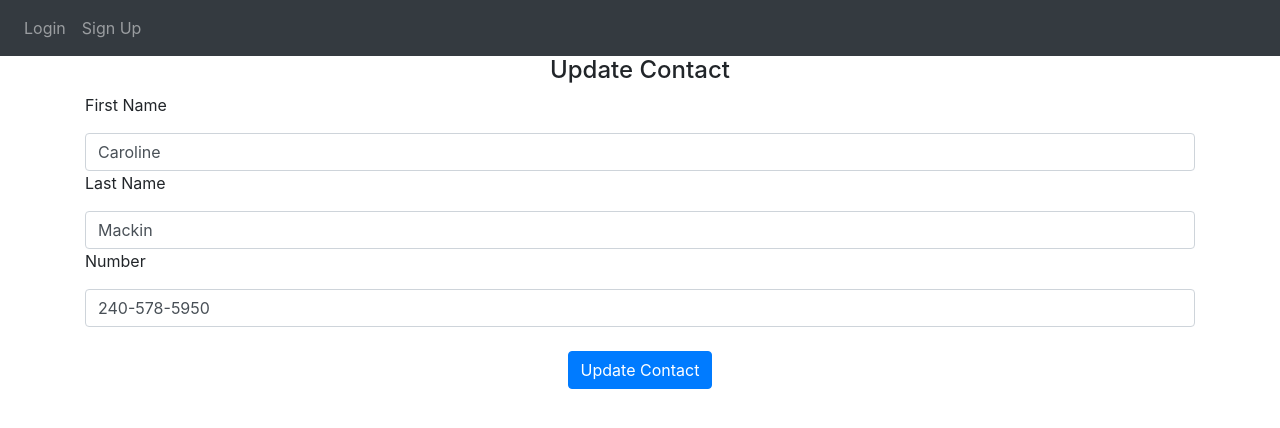
After one commit to umdkyletu/phonebook, a Flask app: page /update/2 in a window 1280 px wide. The commit adds this page. Shown: the top 428 px of the page. Run offline with Flask 3, Linux system fonts and the light colour scheme; some libraries are stand-ins or nearby versions.

Commit message:
added contact updating

```diff
--- a/FlaskApp/Website/templates/contactlist.html
+++ b/FlaskApp/Website/templates/contactlist.html
@@ -21,7 +21,7 @@
           <button type = "button" class="close" onClick ="deleteContact({{ contact.id }})">
             <span aria-hidden="true">&times;</span>
           </button>
-
+          <a href="/update/{{contact.id}}" class="btn btn-outline-secondary btn-sm">Update</a>
         </div>
       </div>
     </div>
--- a/FlaskApp/Website/templates/home.html
+++ /dev/null
@@ -1,3 +0,0 @@
-<html>
-  <h1>Home page</h1>
-</html>
--- /dev/null
+++ b/FlaskApp/Website/templates/update.html
@@ -0,0 +1,18 @@
+{%extends "base.html" %}{% block title %}Contacts{% endblock %}{% block content %}
+<h4 align = "center">Update Contact</h4>
+<ul class = "list-group list-group-flush" id = "contacts"></ul>
+</ul>
+<form action = "/update/{{ contact.id }}" method = "POST">
+    <p>First Name</p>
+    <input name = "first_name" id="first_name" class = "form-control" value = "{{ contact.first_name }}"/>
+    <p>Last Name</p>
+    <input name = "last_name" id="last_name" class = "form-control" value = "{{ contact.last_name }}"/>
+    <p>Number</p>
+    <input name = "number" id="number" class = "form-control" value = "{{ contact.number }}"/>
+    <br/>
+    <div align = "center">
+        <button type="submit" class = "btn btn-primary">Update Contact</button>
+    </div>
+</form>
+
+ {% endblock %}
--- a/FlaskApp/Website/views.py
+++ b/FlaskApp/Website/views.py
@@ -1,4 +1,4 @@
-from flask import Blueprint, render_template, request, flash, jsonify
+from flask import Blueprint, render_template, request, flash, jsonify, redirect, url_for
 from flask_login import login_required, current_user
 from .models import Contact
 from . import db
@@ -40,3 +40,20 @@ def delete_contact():
             db.session.commit()
 
     return jsonify({})
+
+@views.route('/update/<int:id>', methods=['GET','POST'])
+def update(id):
+    contact = Contact.query.get(id)
+    if request.method == 'POST':
+        contact.first_name = request.form.get('first_name')
+        contact.last_name = request.form.get('last_name')
+        contact.number = request.form.get('number')
+        print("First Name:",  contact.first_name)
+        print("Last Name:", contact.last_name)
+        try:
+            db.session.commit()
+            return redirect('/')
+        except:
+            return "There was a problem updating"
+    else:
+        return render_template('update.html',contact=contact, user = current_user)
```
Also changed, not shown: FlaskApp/instance/database.db.
